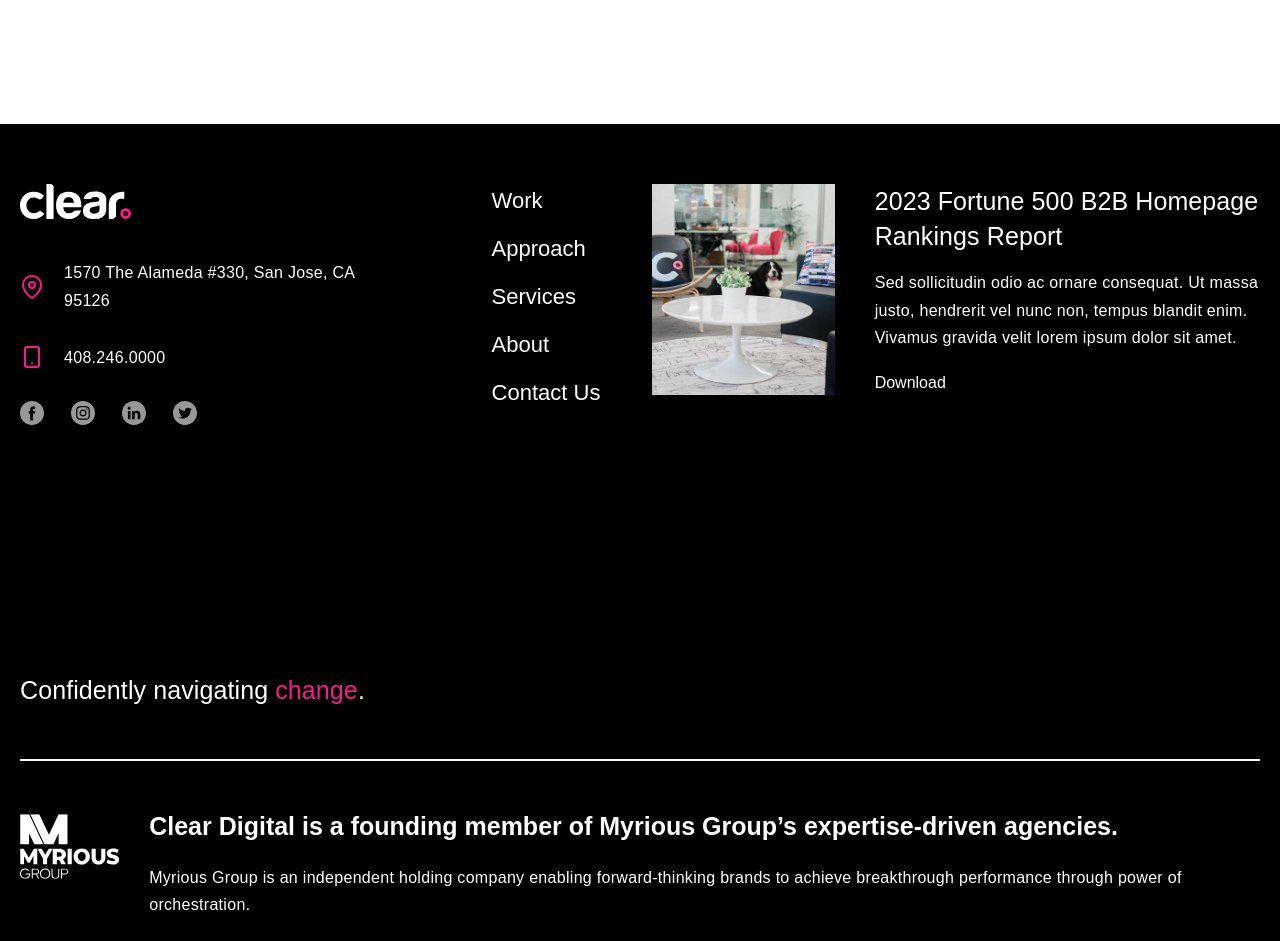
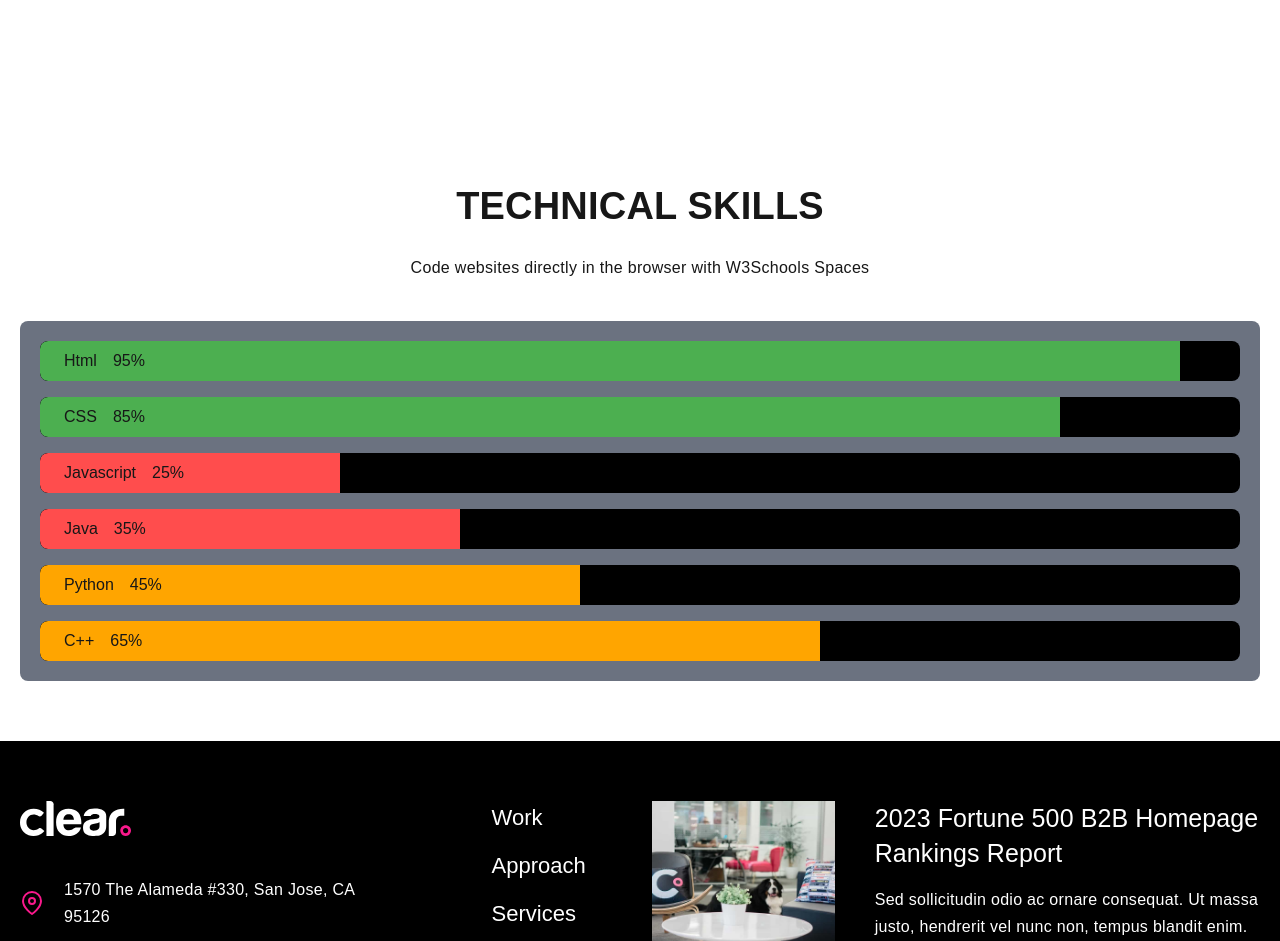
Before and after one commit to Anshumamehra/test, a Next.js app: page /Practice in a window 1280 px wide. Shown: the part 1961-2902 px from the top of the page. Built offline with nearby package versions, Linux system fonts and the light colour scheme.

Commit message:
add new section

```diff
--- /dev/null
+++ b/src/components/SkillBar.jsx
@@ -0,0 +1,83 @@
+import styles from "@/styles/SkillBar.module.css";
+import { useEffect, useRef, useState } from "react";
+
+const bardata = {
+  intro: {
+    heading: "Technical Skills",
+    para: "Code websites directly in the browser with W3Schools Spaces",
+  },
+  data: [
+    { coursename: "Html", percent: "95%" },
+    { coursename: "CSS", percent: "85%" },
+    { coursename: "Javascript", percent: "25%" },
+    { coursename: "Java", percent: "35%" },
+    { coursename: "Python", percent: "45%" },
+    { coursename: "C++", percent: "65%" },
+  ],
+};
+
+const getColor = (percent) => {
+  if (percent <= 40) return "#ff4d4d";
+  if (percent <= 70) return "#ffa500";
+  return "#4caf50";
+};
+
+const SkillBar = () => {
+  const sectionRef = useRef(null);
+  const [animate, setAnimate] = useState(false);
+
+  useEffect(() => {
+    const observer = new IntersectionObserver(
+      ([entry]) => {
+        if (entry.isIntersecting) {
+          setAnimate(true);   // animate when visible
+        } else {
+          setAnimate(false);  // reset when out of view
+        }
+      },
+      { threshold: 0.3 }
+    );
+
+    if (sectionRef.current) {
+      observer.observe(sectionRef.current);
+    }
+
+    return () => observer.disconnect();
+  }, []);
+
+
+  return (
+    <section className="SkillBar" ref={sectionRef}>
+      <div className="container">
+        <h2 className="text-center">{bardata.intro.heading}</h2>
+        <p className="text-center mt-6">{bardata.intro.para}</p>
+
+        <div className="outerwrap bg-gray-500 p-5 rounded-lg mt-10">
+          {bardata.data.map((data, index) => {
+            const percentValue = parseInt(data.percent);
+
+            return (
+              <div
+                key={index}
+                className="item rounded-lg bg-black mb-4 last:mb-0 overflow-hidden"
+              >
+                <div
+                  className={`${styles.innerwrap} p-2`}
+                  style={{
+                    width: animate ? data.percent : "0%",
+                    backgroundColor: getColor(percentValue),
+                  }}
+                >
+                  <span className="ml-4">{data.coursename}</span>
+                  <span className="ml-4">{data.percent}</span>
+                </div>
+              </div>
+            );
+          })}
+        </div>
+      </div>
+    </section>
+  );
+};
+
+export default SkillBar;
--- a/src/pages/Practice/index.jsx
+++ b/src/pages/Practice/index.jsx
@@ -1,6 +1,8 @@
 import HeroBanner from "@/components/HeroBanner";
 import Tab from "@/components/Tab";
 import ContentWithImageSlider from "@/components/ContentWithImageSlider";
+import SkillBar from "@/components/SkillBar";
+
 import Footer from "@/components/Footer";
 
 export default function Practice() {
@@ -17,6 +19,7 @@ const heroBannerData = {
       <HeroBanner overlay={overlay} heroBannerData={heroBannerData} />
       <Tab />
       <ContentWithImageSlider />
+      <SkillBar />
       <Footer />
     </div>
   );
--- /dev/null
+++ b/src/styles/SkillBar.module.css
@@ -0,0 +1,10 @@
+.item{
+    background-color: blue;
+}
+.innerwrap{
+    border-bottom-left-radius: 8px;
+    border-top-left-radius: 8px;
+    transition: width 1.5s ease-in-out;
+    white-space: nowrap;
+
+}
```
